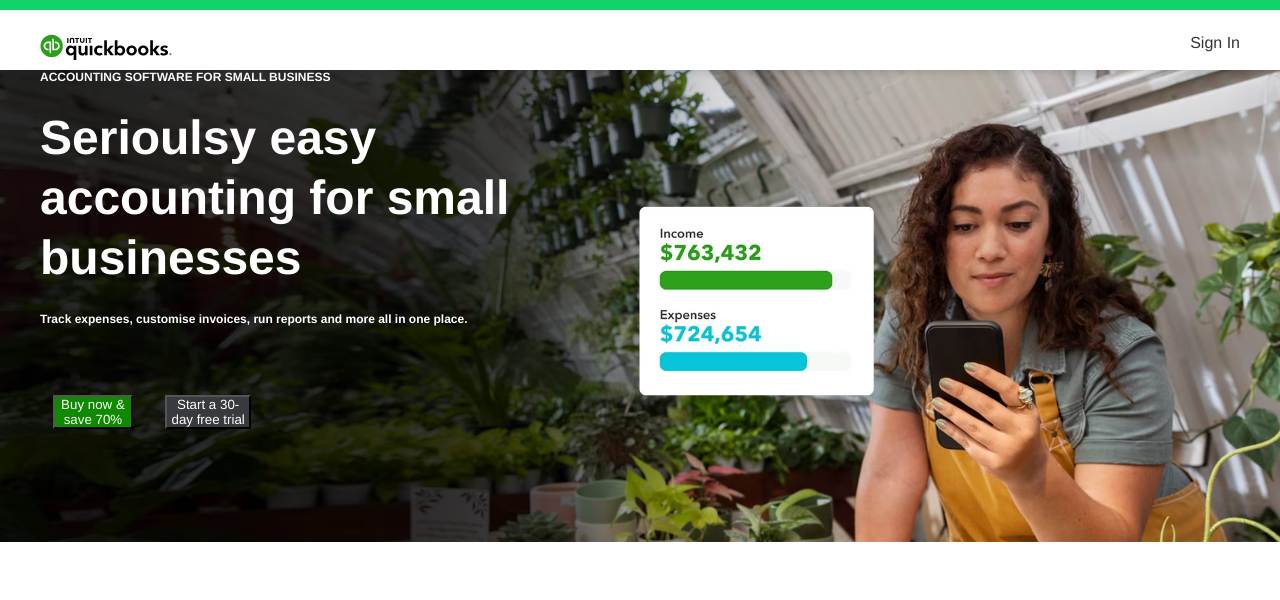
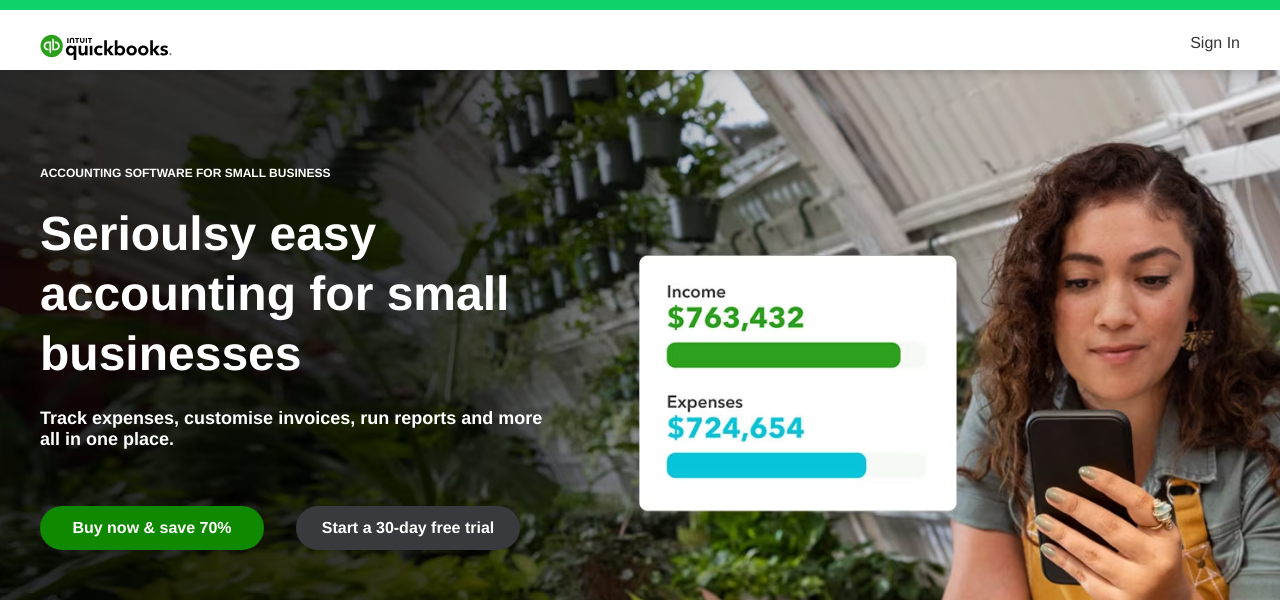
Before and after one commit to VKwamboka/quickbooks, an Angular app: page / in a window 1280 px wide. Shown: the part 200-800 px from the top of the page. Built offline with nearby package versions, Linux system fonts and the light colour scheme.

Commit message:
added login

```diff
--- a/src/app/homepage/homepage.component.css
+++ b/src/app/homepage/homepage.component.css
@@ -126,7 +126,7 @@ nav a:hover {
 }
 .hero-image img {
   width: 100%;
-  height: 100%;
+  height: 80vh;
   object-fit: cover;
   accent-color: aliceblue;
   overflow: hidden;
@@ -138,6 +138,7 @@ nav a:hover {
   color: #0070c9;
 } */
 .hero-content {
+  padding-top: 6rem;
   position: relative;
   display: flex;
   flex-direction: column;
@@ -164,7 +165,7 @@ nav a:hover {
   display: flex;
   gap: 2rem;
 }
-.hero-btn,.btn-million button, .features {
+.hero-btn button, .btn-million button , .features {
   border-radius: 2rem;
   border: none;
   padding: 0.8rem;
@@ -174,6 +175,7 @@ nav a:hover {
   width: 14rem;
   transition: background-color 0.3s ease-out;
 }
+
 
 .hero-btn .green {
   background-color: #0e8900;
--- a/src/app/homepage/homepage.component.html
+++ b/src/app/homepage/homepage.component.html
@@ -58,7 +58,7 @@
       <div class="hero-text">
         <p>ACCOUNTING SOFTWARE FOR SMALL BUSINESS</p>
         <h2>Serioulsy easy accounting for small businesses</h2>
-        <p>
+        <p style="font-size: 18px;">
           Track expenses, customise invoices, run reports and more all in one
           place.
         </p>
--- a/src/app/login/login.component.css
+++ b/src/app/login/login.component.css
@@ -101,7 +101,6 @@ form h2 {
 .options p{
     cursor: pointer;
     font-weight: 600;
-    color: 393a3d;
-    /* border-bottom: 4px solid var(--cgds-tabs-main-underline-38aca0); */
-padding-bottom: 6px;
+    color: #393a3d;
+    padding-bottom: 6px;
 }
```
